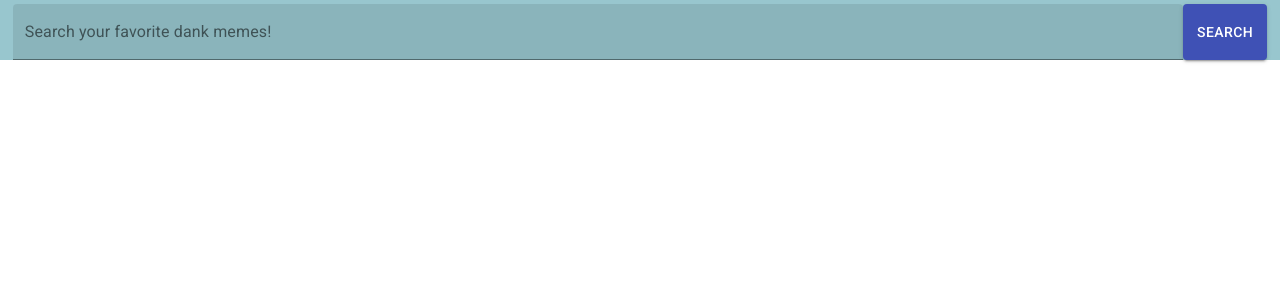
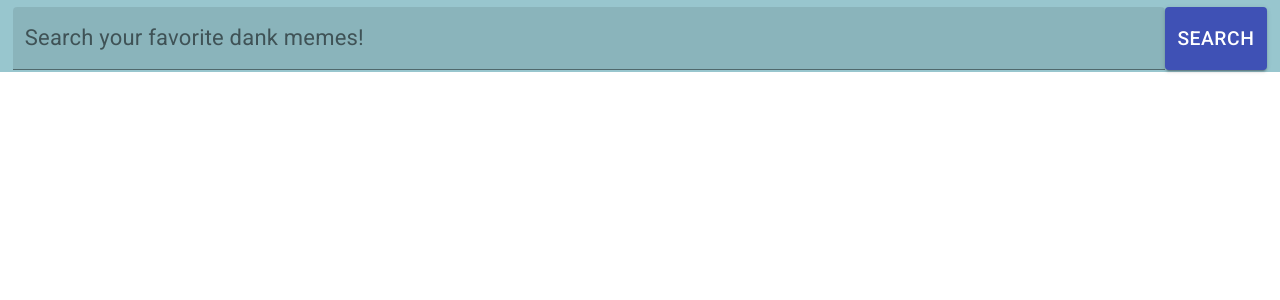
Before and after one commit to The-Shy7/dankmemedatabase, a React (Create React App) app: page / in a window 1280 px wide. Shown: the top 300 px of the page. Built offline with nearby package versions, Linux system fonts and the light colour scheme.

Commit message:
Added responsive design styling

```diff
--- a/src/App.css
+++ b/src/App.css
@@ -52,3 +52,17 @@
 .meme:hover .meme-title{
   display:block;
 }
+
+html { /* mobile */
+  font-size:16px;
+}
+@media only screen and (min-width: 600px){
+  html { /* tablet */
+      font-size:19px;
+  }
+}
+@media only screen and (min-width: 768px){
+  html { /* desktop */
+      font-size:22px;
+  }
+}
```
